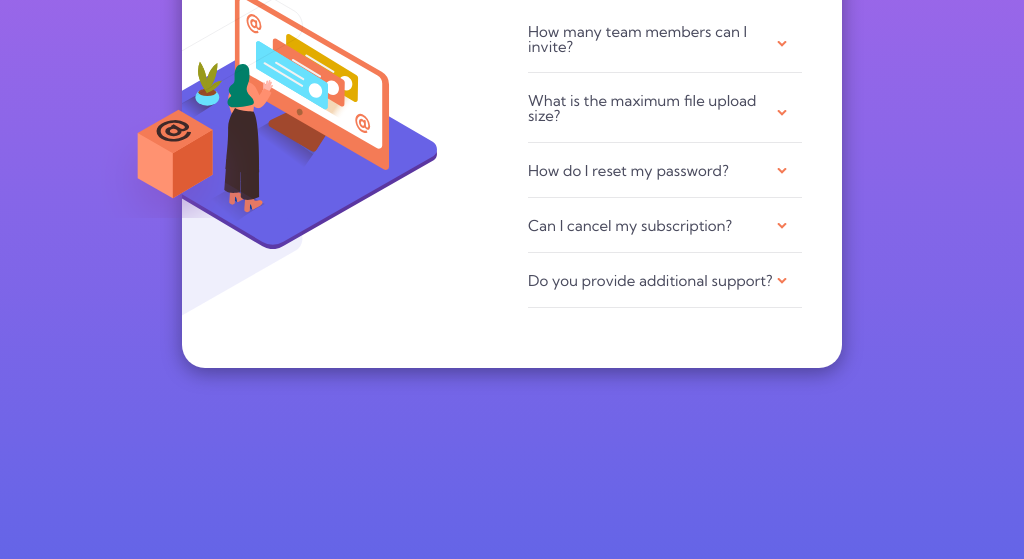
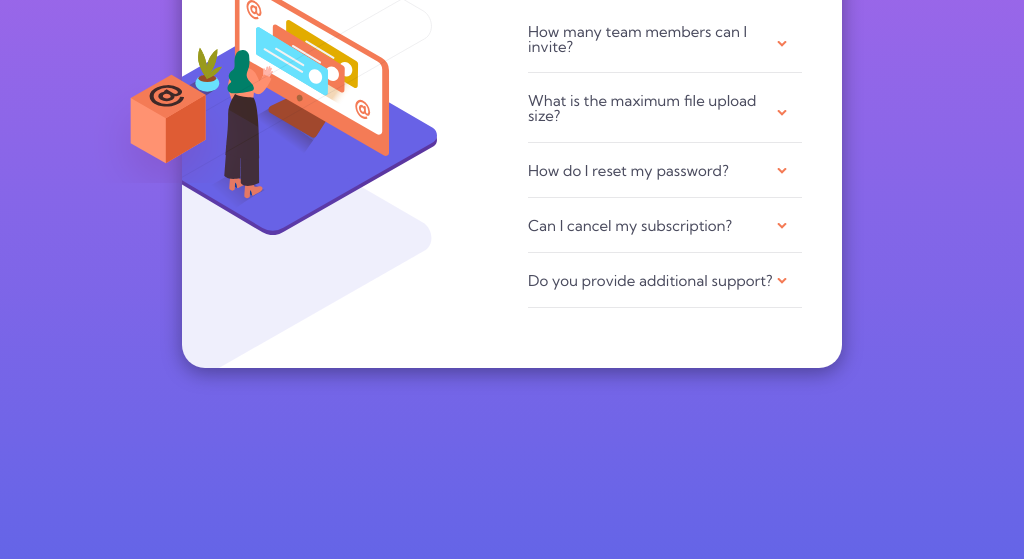
Before and after one commit to AlbertSalva05/FAQ-Accordion-Card, a plain HTML site: page root/index.html in a window 1024 px wide. Shown: the part 241-800 px from the top of the page. Drawn offline with Linux system fonts and the light colour scheme.

Commit message:
update styles 230927_01

```diff
--- a/root/css/main.css
+++ b/root/css/main.css
@@ -11,8 +11,8 @@ a {
 }
 body {
 	min-height: 100vh;
+	background-image: -o-linear-gradient(hsl(273, 75%, 66%), hsl(240, 73%, 65%));
 	background-image: -webkit-gradient(linear, left top, left bottom, from(hsl(273, 75%, 66%)), to(hsl(240, 73%, 65%)));
-	background-image: -o-linear-gradient(hsl(273, 75%, 66%), hsl(240, 73%, 65%));
 	background-image: linear-gradient(hsl(273, 75%, 66%), hsl(240, 73%, 65%));
     font-size: 15px;
 	font-family: 'Kumbh Sans', sans-serif;
@@ -74,6 +74,8 @@ body {
     -webkit-transform: translateY(-50%);
     -ms-transform: translateY(-50%);
     transform: translateY(-50%);
+	-webkit-transition: 0.5s;
+	-o-transition: 0.5s;
 	transition: 0.5s;
 }
 .faqList .faqQuestion.faq_acc_active:after {
@@ -144,9 +146,10 @@ body {
 }
 
 /* Tablet styles */
-@media only screen and (min-width: 769px) and (max-width: 1200px) {
+@media only screen and (min-width: 768px) and (max-width: 1200px) {
 	.wrap {
-		padding: 0 20px;
+		margin: 0 60px;
+		padding: 0;
 	}
 	.faqAccordionCard {
 		display: -webkit-box;
@@ -156,14 +159,14 @@ body {
 		width: 660px;
 		margin: 0 auto;
 		padding: 60px 40px;
-		background: url("../images/bg-pattern-desktop.svg") top 67.5% left -559px / 103% auto no-repeat, url("../images/illustration-woman-online-desktop.svg") top 46.4%  left -84px / 51.3% auto no-repeat #fff;
+		background: url("../images/bg-pattern-desktop.svg") top 67.5% left -430px / 103% auto no-repeat, url("../images/illustration-woman-online-desktop.svg") top 40%   left -84px / 51.3% auto no-repeat #fff;
 		-webkit-box-pack: end;
 		    -ms-flex-pack: end;
 		        justify-content: flex-end;
 	}
 	.faqAccordionCard:before {
-		top: 57.2%;
-		left: -87px;
+		top: 50%;
+		left: -94px;
 		width: 160px;
 		height: 110px;
 	}
```
